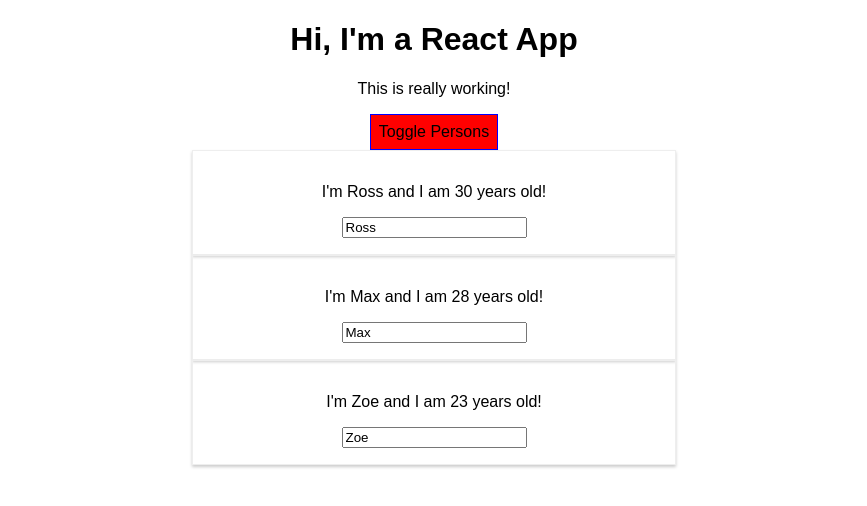
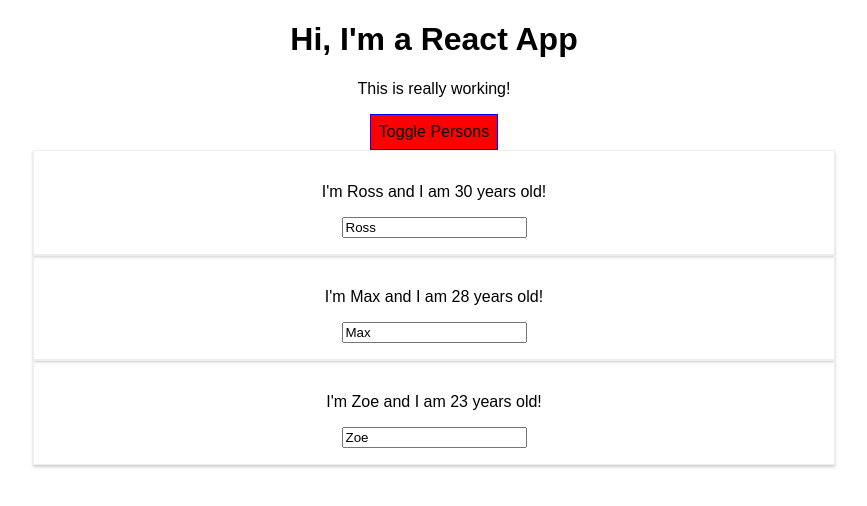
Before and after one commit to nym1k/react-complete-guide, a React (Create React App) app: page / in a window 1280 px wide. Both pictures are taken after a click on the button "Toggle Persons". Shown: the top 506 px of the page, without its empty margins (206-1073 px from the left). Built offline with nearby package versions, Linux system fonts and the light colour scheme.

Commit message:
Removed Radium, ready to eject CRA project

```diff
--- a/src/App.js
+++ b/src/App.js
@@ -1,6 +1,5 @@
 import React, { Component } from 'react';
 import './App.css';
-import Radium, { StyleRoot } from 'radium';
 import Person from './Person/Person'
 
 class App extends Component {
@@ -61,11 +60,7 @@
       font: 'inherit',
       border: '1px solid blue',
       padding: '8px',
-      cursor: 'pointer',
-      ':hover': {
-        backgroundColor: 'lightgreen',
-        color: 'black'
-      }
+      cursor: 'pointer'
     };
 
     let persons = null;
@@ -85,10 +80,6 @@
       );
 
       style.backgroundColor = 'red';
-      style[':hover'] = {
-        backgroundColor: 'salmon',
-        color: 'black'
-      }
     }
 
     let classes = [];
@@ -100,7 +91,6 @@
     }
 
     return (
-      <StyleRoot>
       <div className="App">
         <h1>Hi, I'm a React App</h1>
         <p className={classes.join(' ')}>This is really working!</p>
@@ -109,9 +99,8 @@
           onClick={this.togglePersonsHandler}>Toggle Persons</button>
         {persons}
       </div>
-      </StyleRoot>
     );
   }
 }
 
-export default Radium(App);
+export default App;
--- a/src/Person/Person.js
+++ b/src/Person/Person.js
@@ -1,16 +1,10 @@
 import React from 'react'
-import Radium from 'radium'
 
 import './Person.css';
 
 const Person = props => {
-    const style = {
-        '@media (min-width: 500px)': {
-            width: '450px'
-        }
-    };
     return (
-        <div className="Person" style={style}>
+        <div className="Person">
             <p onClick={props.click}>I'm {props.name} and I am {props.age} years old!</p>
             <p>{props.children}</p>
             <input type="text" onChange={props.changed} value={props.name} />
@@ -18,4 +12,4 @@
     )
 }
 
-export default Radium(Person);
+export default Person;
```
Lines whose indentation alone changed are shown as unchanged.
